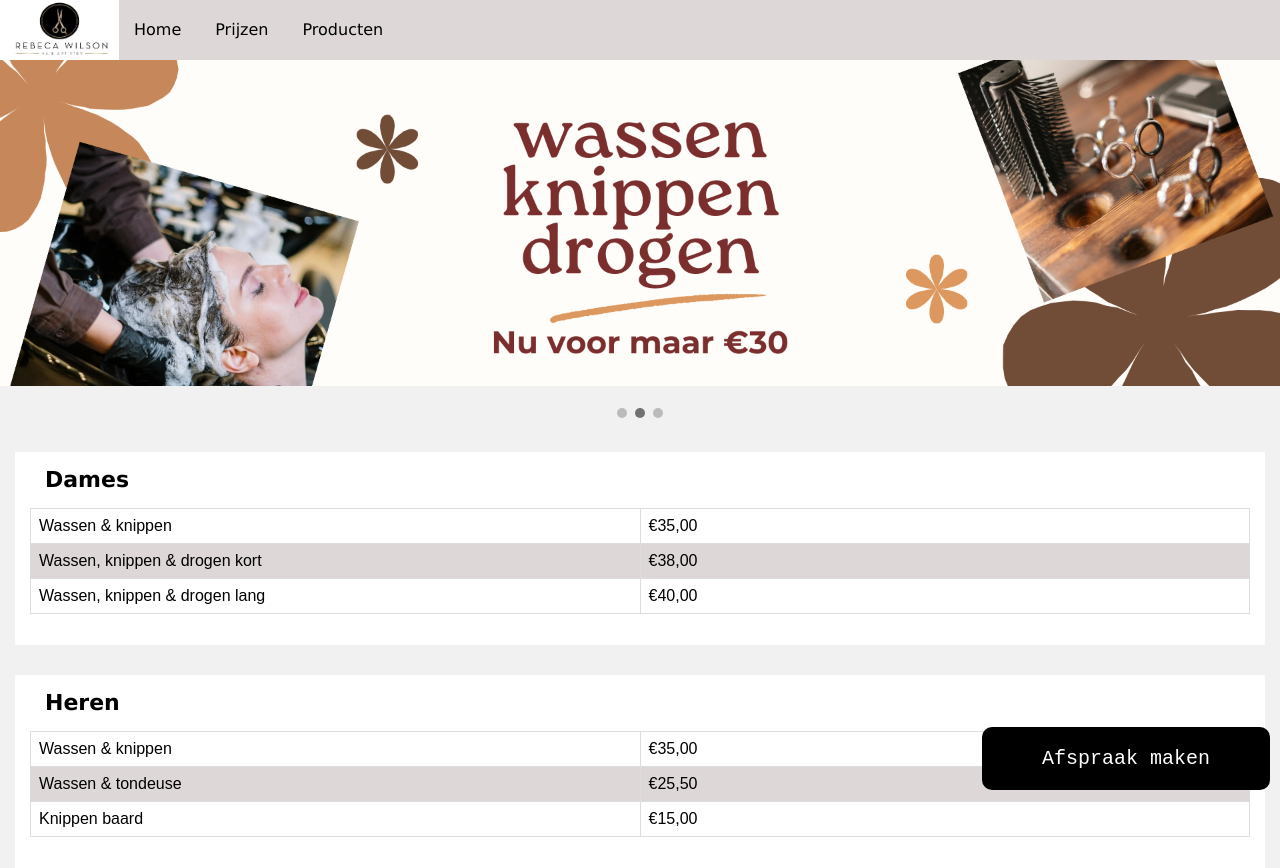
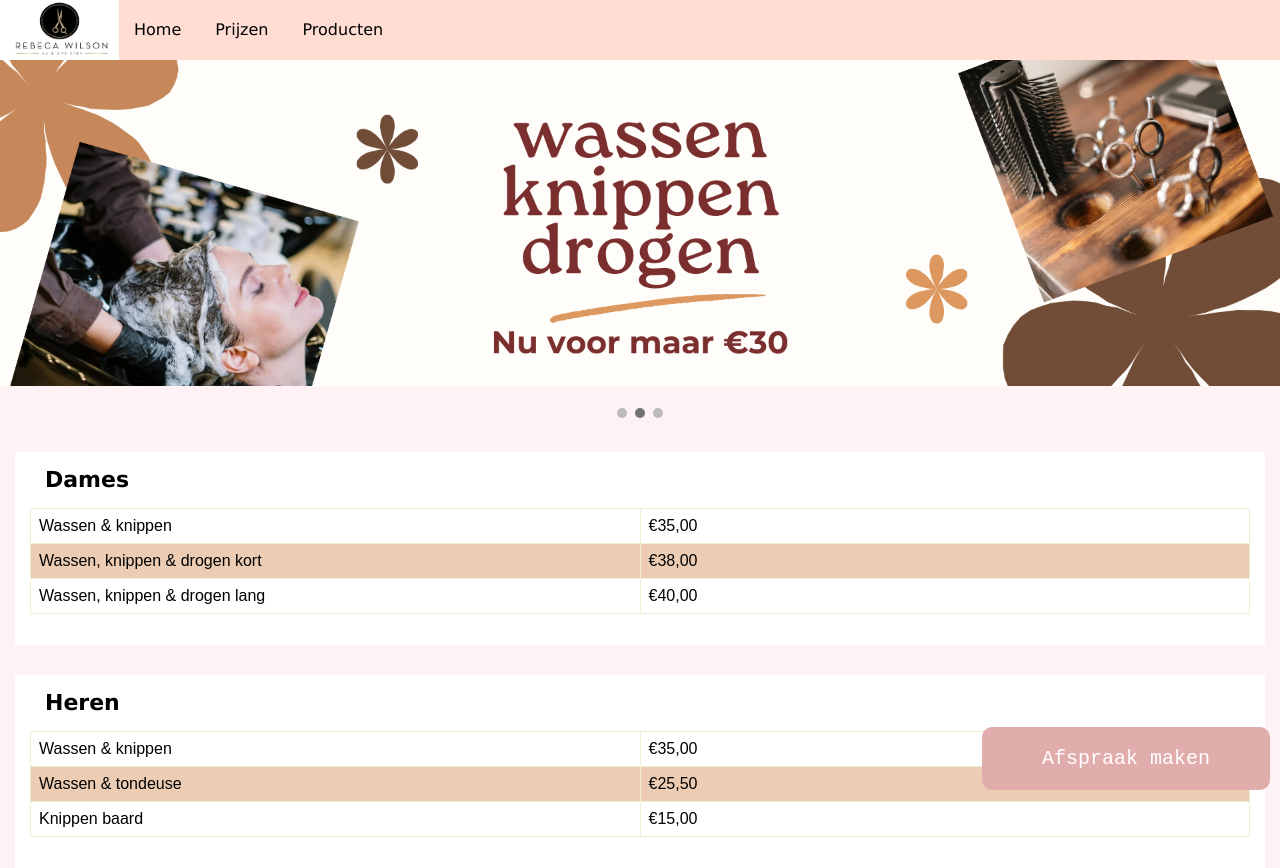
Before and after one commit to Jenniferwhz/Jenniferwhz.github.io, a plain HTML site: page Prijzen.html in a window 1280 px wide. Shown: the top 868 px of the page. Drawn offline with Linux system fonts and the light colour scheme.

Commit message:
kleuren aangepast

```diff
--- a/Home-style.css
+++ b/Home-style.css
@@ -9,7 +9,7 @@ nav {
     top: 0;
     left: 0;
     width: 100%;
-    background-color: #DED7D8;
+    background-color: #FFDDD2;
     overflow: hidden;
     z-index: 2;
 }
@@ -23,7 +23,7 @@ nav a{
 }
 
 nav a:hover{
-    background-color: #beb8b8;
+    background-color: #FFBFA9;
 }
 
 .linkjes{
@@ -41,7 +41,7 @@ nav a:hover{
 
 .dropdown-content {
     color: black;
-    background-color: #DED7D8;
+    background-color: #FFDDD2;
     display: none;
     position: fixed;
     width: 100px;
@@ -52,7 +52,7 @@ nav a:hover{
 
 
 body {
-    background: #f1f1f1;
+    background: #FEF2F4;
     margin: 0;
 }
 section{
@@ -142,7 +142,7 @@ h2{
     left: 440px;
     transform: translate(50px, 50px);
     -ms-transform: translate(50px, 50px);
-    background-color: black;
+    background-color: #E1ACAC;
     color: white;
     font-size: 20px;
     padding: 25px 80px;
@@ -152,11 +152,11 @@ h2{
 }
 
 .container .btn:hover {
-    background-color: grey;
+    background-color: #CA8787;
 }
 footer{
     font-family: Verdana, sans-serif;
-    background-color: #DED7D8;
+    background-color: #FFDDD2;
     color: black;
     padding: 20px;
     margin-top: 20px;
@@ -185,7 +185,7 @@ i{
 button{
     border-radius: 10px;
     border-style: hidden;
-    background-color: black;
+    background-color: #E1ACAC;
     padding: 20px 60px;
 }
 button a{
@@ -203,7 +203,7 @@ button a{
 .behandelingenbox{
     display: flex;
     text-align: center;
-    background: #E3F0F7;
+    background: #FFE6E6;
     padding: 50px;
     margin:0;
 }
@@ -226,7 +226,11 @@ button a{
     font-family: "Arial Rounded MT Bold";
 }
 
+article{
+    background: #FFE6E6;
+    margin-top: 20px;
 
+}
 h6{
     text-align: center;
     font-size: 20px;
@@ -234,8 +238,8 @@ h6{
     padding-top: 50px;
 }
 
-article{
-    background: #E3F0F7;
-    margin-top: 20px;
-
+.afspraak{
+    position: fixed;
+    bottom: 10px;
+    right: 10px;
 }
--- a/Producten-style.css
+++ b/Producten-style.css
@@ -9,7 +9,7 @@ nav {
     top: 0;
     left: 0;
     width: 100%;
-    background-color: #DED7D8;
+    background-color: #FFDDD2;
     overflow: hidden;
     z-index: 2;
 }
@@ -23,7 +23,7 @@ nav a{
 }
 
 nav a:hover{
-    background-color: #beb8b8;
+    background-color: #FFBFA9;
 }
 
 .linkjes{
@@ -35,7 +35,7 @@ nav a:hover{
 
 .dropdown-content {
     color: black;
-    background-color: #DED7D8;
+    background-color: #FFDDD2;
     display: none;
     position: fixed;
     width: 100px;
@@ -46,7 +46,7 @@ nav a:hover{
 }
 
 body {
-    background: #f1f1f1;
+    background: #FEF2F4;
     margin:0;
     margin-top: 50px;
 }
@@ -63,7 +63,7 @@ img{
 
 footer{
     font-family: Verdana, sans-serif;
-    background-color: #DED7D8;
+    background-color: #FFDDD2;
     color: black;
     padding: 20px;
     margin-top: 40px;
@@ -113,7 +113,7 @@ footer{
 }
 
 .product{
-    background-color: #DED7D8;
+    background-color: #ECCDB4;
     width: 100%;
     height: 60px;
     font-family: VAG Rounded LT W01 Bold,sans-serif;
@@ -133,7 +133,7 @@ footer{
 button{
     border-radius: 10px;
     border-style: hidden;
-    background-color: black;
+    background-color: #E1ACAC;
     padding: 20px 60px;
 }
 button a{
--- a/style.css
+++ b/style.css
@@ -10,7 +10,7 @@ nav {
     top: 0;
     left: 0;
     width: 100%;
-    background-color: #DED7D8;
+    background-color: #FFDDD2;
     overflow: hidden;
     z-index: 2;
 }
@@ -24,7 +24,7 @@ nav a{
 }
 
 nav a:hover{
-    background-color: #beb8b8;
+    background-color: #FFBFA9;
 }
 
 .linkjes{
@@ -36,7 +36,7 @@ nav a:hover{
 
 .dropdown-content {
     color: black;
-    background-color: #DED7D8;
+    background-color: #FFDDD2;
     display: none;
     position: fixed;
     width: 100px;
@@ -44,10 +44,11 @@ nav a:hover{
 .dropdown:hover .dropdown-content {
     display: block;
 }
+/*menu afgelopen*/
 
 body {
     margin:0;
-    background: #f1f1f1;
+    background: #FEF2F4 ;
     margin-top: 50px;
 }
 section{
@@ -57,6 +58,7 @@ section{
 
 }
 
+/*grote letters*/
 h1{
     font-family: Verdana,sans-serif;;
     font-weight: bolder;
@@ -87,10 +89,10 @@ img{
     margin-right: auto;
 }
 
-
+/*footer*/
 footer{
     font-family: Verdana, sans-serif;
-    background-color: #DED7D8;
+    background-color: #FFDDD2;
     color: black;
     padding: 20px;
     margin-top: 40px;
@@ -140,7 +142,7 @@ i{
 button{
     border-radius: 10px;
     border-style: hidden;
-    background-color: black;
+    background-color: #E1ACAC;
     padding: 20px 60px;
     color: white;
 }
@@ -181,14 +183,14 @@ table {
 }
 
 td, th {
-    border: 1px solid #dddddd;
+    border: 1px solid #F0EDD4;
     text-align: left;
     padding: 8px;
     width: 50%;
 }
 
 tr:nth-child(even) {
-    background-color: #DED7D8;
+    background-color: #ECCDB4;
 }
 
 .knop{
```
Also changed, not shown: index.html (+3 -1 lines).
